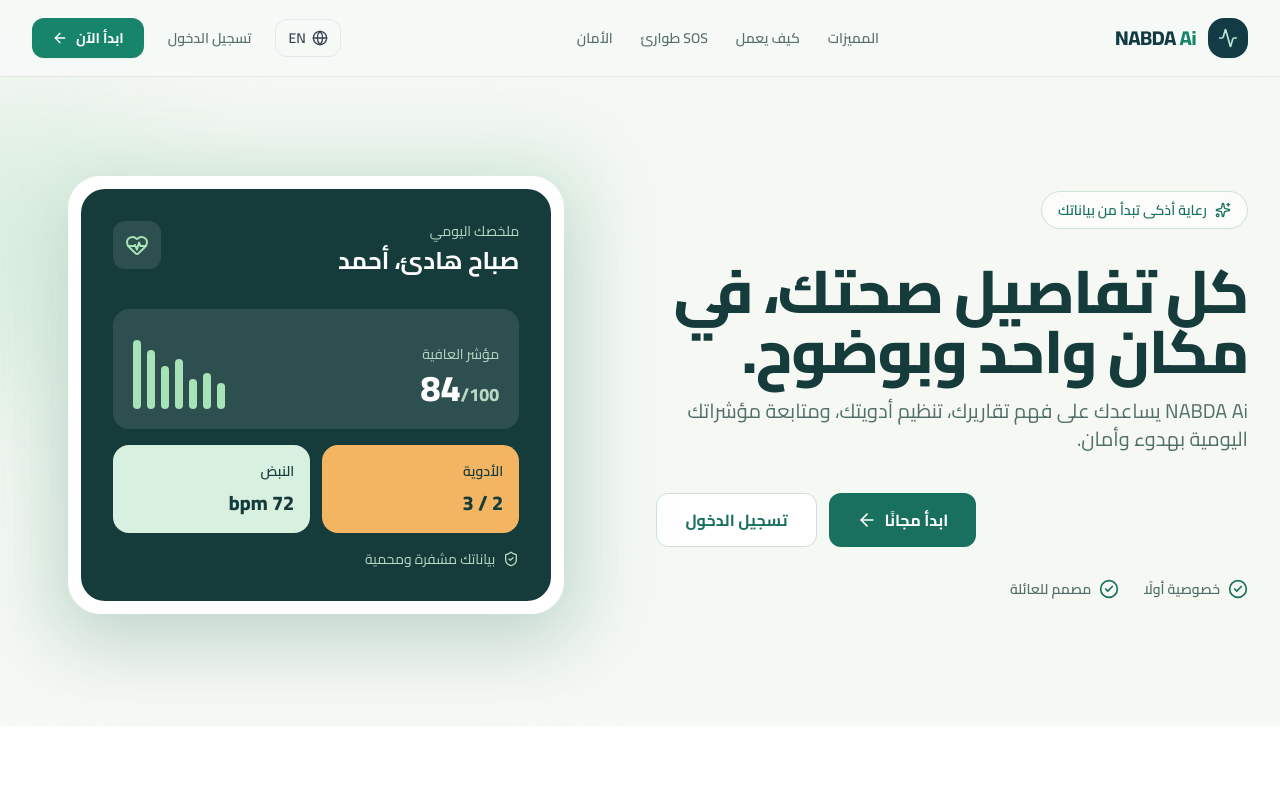
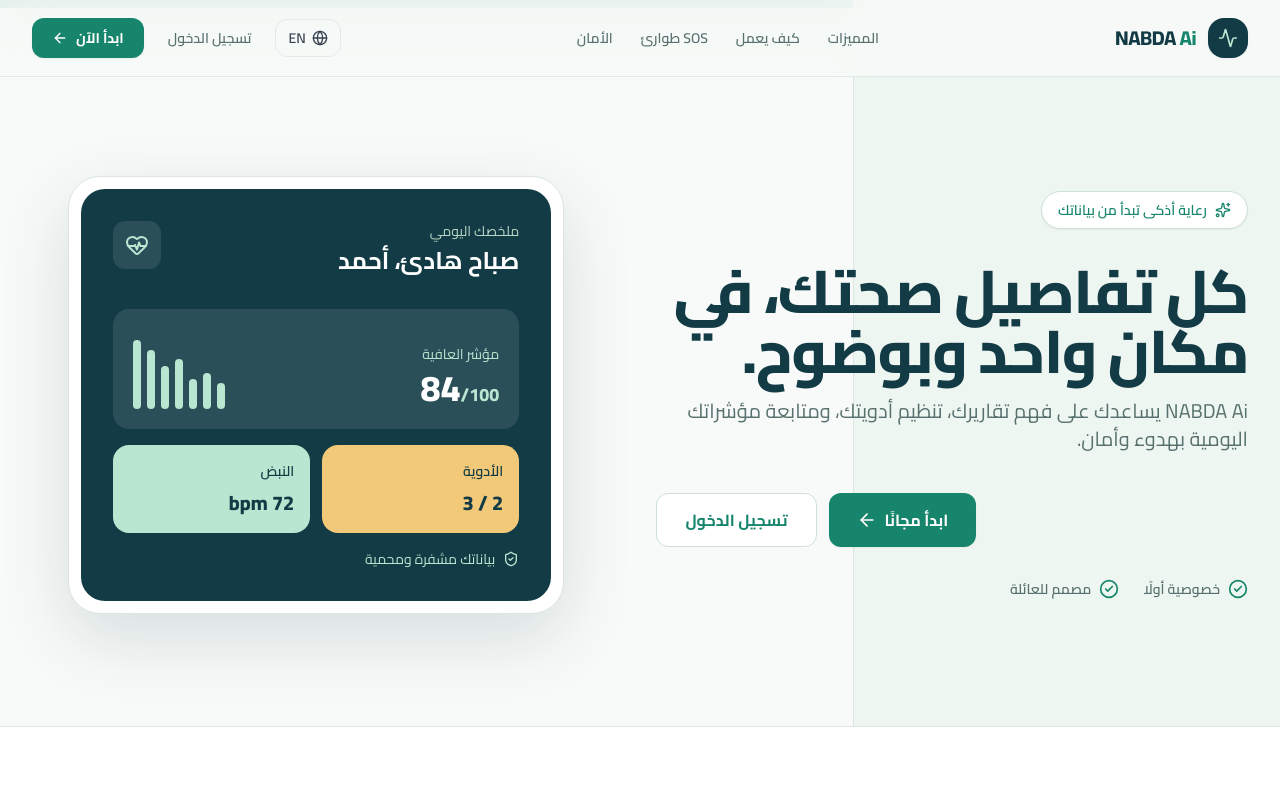
Before and after one commit to Elwekil/nabda-ai, a React (Vite) app in the folder frontend/: page / in a window 1280 px wide. Shown: the top 800 px of the page. Built offline with nearby package versions, Linux system fonts and the light colour scheme; no server answers.

Commit message:
Polish landing page layout and navigation

```diff
--- a/frontend/src/components/Landing/Hero.jsx
+++ b/frontend/src/components/Landing/Hero.jsx
@@ -6,62 +6,62 @@
   const { isAuthenticated } = useAuth()
 
   return (
-    <header className="relative overflow-hidden bg-[#f6f8f4] px-5 pb-20 pt-32 md:px-8 md:pb-28 md:pt-44">
-      <div className="absolute left-[-8rem] top-28 h-72 w-72 rounded-full bg-[#d9eee0] blur-3xl" />
+    <header className="relative overflow-hidden border-b border-[#dce5e1] bg-[#f7faf8] px-5 pb-20 pt-32 md:px-8 md:pb-28 md:pt-44">
+      <div className="absolute inset-x-0 top-0 h-2 bg-[#16856b]" />
+      <div className="absolute inset-y-0 right-0 hidden w-1/3 border-l border-[#dce5e1] bg-[#eef6f1] lg:block" />
       <div className="relative mx-auto grid max-w-7xl items-center gap-14 md:grid-cols-[1.02fr_.98fr]">
         <div className="space-y-8" dir="rtl">
-          <div className="inline-flex items-center gap-2 rounded-full border border-[#cce2d3] bg-white/70 px-4 py-2 text-sm font-semibold text-[#19705e]">
+          <div className="inline-flex items-center gap-2 rounded-full border border-[#cce2d3] bg-white px-4 py-2 text-sm font-semibold text-[#16856b] shadow-sm">
             <Sparkles className="h-4 w-4" /> رعاية أذكى تبدأ من بياناتك
           </div>
           <div className="space-y-4">
-            <h1 className="max-w-2xl text-4xl font-extrabold leading-[1.22] tracking-tight text-[#153b3b] md:text-6xl">
+            <h1 className="max-w-2xl text-4xl font-extrabold leading-[1.18] tracking-tight text-[#123b45] md:text-6xl">
               كل تفاصيل صحتك، في مكان واحد وبوضوح.
             </h1>
-            <p className="max-w-xl text-lg leading-8 text-[#52706a] md:text-xl">
+            <p className="max-w-xl text-lg leading-8 text-[#58716f] md:text-xl">
               NABDA Ai يساعدك على فهم تقاريرك، تنظيم أدويتك، ومتابعة مؤشراتك اليومية بهدوء وأمان.
             </p>
           </div>
           <div className="flex flex-col gap-3 pt-2 sm:flex-row sm:justify-end">
             {isAuthenticated ? (
-              <Link to="/dashboard" className="flex items-center justify-center gap-2 rounded-xl bg-[#19705e] px-7 py-3.5 text-base font-bold text-white transition-colors hover:bg-[#145548]">
+              <Link to="/dashboard" className="flex items-center justify-center gap-2 rounded-xl bg-[#16856b] px-7 py-3.5 text-base font-bold text-white shadow-sm transition-colors hover:bg-[#106650]">
                 اذهب إلى لوحة التحكم <ArrowLeft className="h-5 w-5" />
               </Link>
             ) : (
               <>
-                <Link to="/signup" className="flex items-center justify-center gap-2 rounded-xl bg-[#19705e] px-7 py-3.5 text-base font-bold text-white transition-colors hover:bg-[#145548]">
+                <Link to="/signup" className="flex items-center justify-center gap-2 rounded-xl bg-[#16856b] px-7 py-3.5 text-base font-bold text-white shadow-sm transition-colors hover:bg-[#106650]">
                   ابدأ مجانًا <ArrowLeft className="h-5 w-5" />
                 </Link>
-                <Link to="/login" className="flex items-center justify-center rounded-xl border border-[#cce2d3] bg-white px-7 py-3.5 text-base font-bold text-[#19705e] transition-colors hover:bg-[#edf5ef]">
+                <Link to="/login" className="flex items-center justify-center rounded-xl border border-[#cce2d3] bg-white px-7 py-3.5 text-base font-bold text-[#16856b] transition-colors hover:bg-[#edf5ef]">
                   تسجيل الدخول
                 </Link>
               </>
             )}
           </div>
-          <div className="flex flex-wrap items-center gap-x-6 gap-y-3 text-sm font-semibold text-[#52706a]">
-            <span className="flex items-center gap-2"><CheckCircle2 className="h-5 w-5 text-[#19705e]" /> خصوصية أولًا</span>
-            <span className="flex items-center gap-2"><CheckCircle2 className="h-5 w-5 text-[#19705e]" /> مصمم للعائلة</span>
+          <div className="flex flex-wrap items-center gap-x-6 gap-y-3 text-sm font-semibold text-[#58716f]">
+            <span className="flex items-center gap-2"><CheckCircle2 className="h-5 w-5 text-[#16856b]" /> خصوصية أولًا</span>
+            <span className="flex items-center gap-2"><CheckCircle2 className="h-5 w-5 text-[#16856b]" /> مصمم للعائلة</span>
           </div>
         </div>
         <div className="relative mx-auto w-full max-w-[31rem]">
-          <div className="absolute -inset-8 rounded-[2.5rem] bg-[#dcefe2] blur-2xl" />
-          <div className="relative rounded-[2rem] border border-white bg-white p-3 shadow-[0_24px_70px_rgba(21,59,59,0.15)]">
-            <div className="rounded-[1.5rem] bg-[#153b3b] p-6 text-white md:p-8" dir="rtl">
+          <div className="relative rounded-[2rem] border border-[#dce5e1] bg-white p-3 shadow-[0_24px_70px_rgba(18,59,69,0.14)]">
+            <div className="rounded-[1.5rem] bg-[#123b45] p-6 text-white md:p-8" dir="rtl">
               <div className="flex items-start justify-between">
                 <div>
                   <p className="text-sm text-[#b9d8c4]">ملخصك اليومي</p>
                   <h2 className="mt-1 text-2xl font-bold">صباح هادئ، أحمد</h2>
                 </div>
-                <div className="rounded-xl bg-white/10 p-3"><HeartPulse className="h-6 w-6 text-[#a8e2b7]" /></div>
+                <div className="rounded-xl bg-white/10 p-3"><HeartPulse className="h-6 w-6 text-[#b9e6d0]" /></div>
               </div>
               <div className="mt-8 flex items-end justify-between rounded-2xl bg-white/10 p-5">
-                <div><p className="text-sm text-[#b9d8c4]">مؤشر العافية</p><p className="mt-1 text-4xl font-extrabold">84<span className="text-lg text-[#b9d8c4]">/100</span></p></div>
-                <div className="flex h-20 items-end gap-1.5">{[32, 45, 38, 62, 54, 74, 86].map((height, index) => <span key={index} className="w-2 rounded-full bg-[#a8e2b7]" style={{ height: `${height}%` }} />)}</div>
+                <div><p className="text-sm text-[#b9e6d0]">مؤشر العافية</p><p className="mt-1 text-4xl font-extrabold">84<span className="text-lg text-[#b9e6d0]">/100</span></p></div>
+                <div className="flex h-20 items-end gap-1.5">{[32, 45, 38, 62, 54, 74, 86].map((height, index) => <span key={index} className="w-2 rounded-full bg-[#b9e6d0]" style={{ height: `${height}%` }} />)}</div>
               </div>
               <div className="mt-4 grid grid-cols-2 gap-3 text-sm">
-                <div className="rounded-2xl bg-[#f3b562] p-4 text-[#153b3b]"><p className="font-semibold">الأدوية</p><p className="mt-2 text-xl font-extrabold">2 / 3</p></div>
-                <div className="rounded-2xl bg-[#d7f0df] p-4 text-[#153b3b]"><p className="font-semibold">النبض</p><p className="mt-2 text-xl font-extrabold">72 bpm</p></div>
+                <div className="rounded-2xl bg-[#f2c879] p-4 text-[#123b45]"><p className="font-semibold">الأدوية</p><p className="mt-2 text-xl font-extrabold">2 / 3</p></div>
+                <div className="rounded-2xl bg-[#b9e6d0] p-4 text-[#123b45]"><p className="font-semibold">النبض</p><p className="mt-2 text-xl font-extrabold">72 bpm</p></div>
               </div>
-              <div className="mt-4 flex items-center gap-2 text-sm text-[#b9d8c4]"><ShieldCheck className="h-4 w-4" /> بياناتك مشفرة ومحمية</div>
+              <div className="mt-4 flex items-center gap-2 text-sm text-[#b9e6d0]"><ShieldCheck className="h-4 w-4" /> بياناتك مشفرة ومحمية</div>
             </div>
           </div>
         </div>
```
